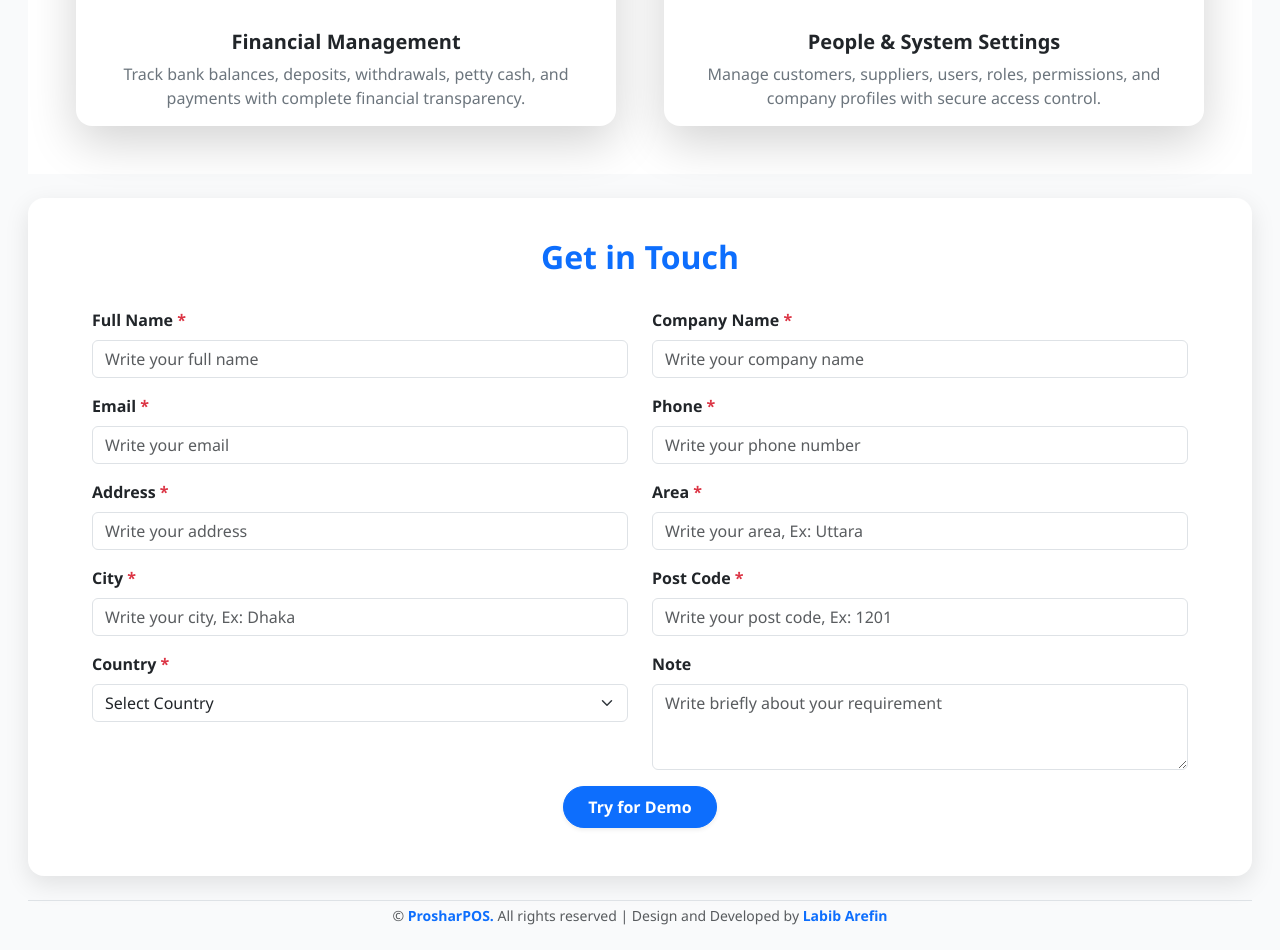
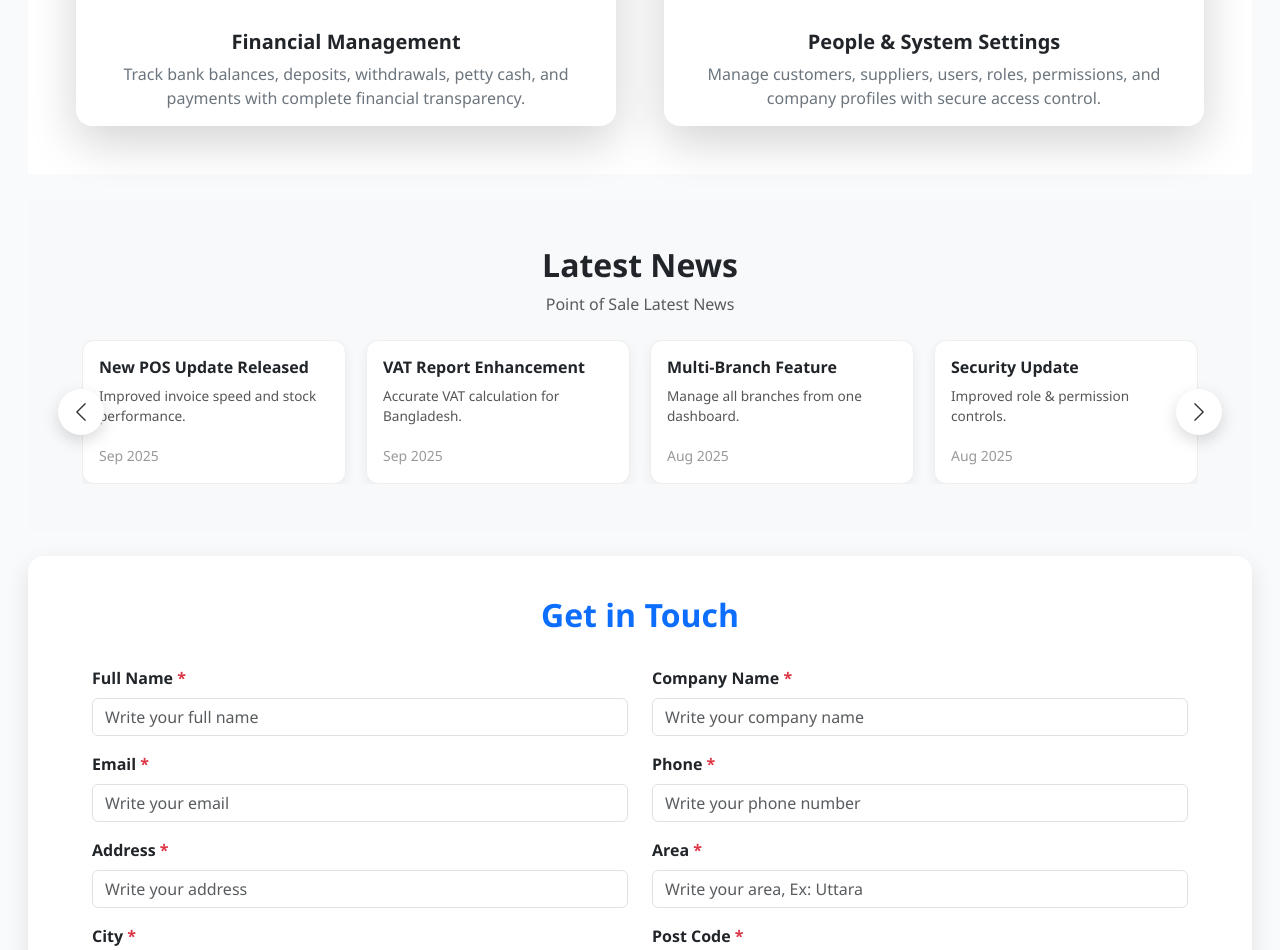
Before and after one commit to LabibArefin123/prosharpos_xyz, a PHP site: page / in a window 1280 px wide. Shown: the part 3657-4607 px from the top of the page. Before the commit the page ends 4582 px from the top, so only its background shows below. Run offline with PHP 8.4, Linux system fonts and the light colour scheme.

Commit message:
slider fix

```diff
--- a/index.php
+++ b/index.php
@@ -191,7 +191,7 @@ $countries = file_exists('countries.json') ? json_decode(file_get_contents('coun
     <!-- Bootstrap & Icons -->
     <link rel="stylesheet" href="https://cdn.jsdelivr.net/npm/bootstrap@5.3.0/dist/css/bootstrap.min.css" crossorigin="anonymous">
     <link href="https://cdn.jsdelivr.net/npm/bootstrap-icons@1.10.5/font/bootstrap-icons.css" rel="stylesheet" />
-
+    <link rel="stylesheet" href="https://cdn.jsdelivr.net/npm/swiper@9/swiper-bundle.min.css">
     <!-- Main Stylesheet -->
     <link rel="stylesheet" href="./style.css">
 
@@ -649,6 +649,226 @@ $countries = file_exists('countries.json') ? json_decode(file_get_contents('coun
 
         <br>
 
+        <section id="news" class="py-5 bg-light">
+            <style>
+                #news .news-card {
+                    border: 1px solid #eee;
+                    border-radius: 12px;
+                    box-shadow: 0 4px 12px rgba(0, 0, 0, 0.06);
+                    height: 100%;
+                    display: flex;
+                    flex-direction: column;
+                    justify-content: space-between;
+                    transition: transform 0.3s;
+                }
+
+                #news .news-card:hover {
+                    transform: translateY(-5px);
+                    box-shadow: 0 8px 20px rgba(0, 0, 0, 0.1);
+                }
+
+                #news .card-body {
+                    padding: 1rem;
+                }
+
+                #news .card-title {
+                    font-size: 1rem;
+                    font-weight: 600;
+                    line-height: 1.3;
+                }
+
+                #news .card-text {
+                    font-size: 0.85rem;
+                    color: #555;
+                    min-height: 2.2rem;
+                    /* ensures same height for multiple lines */
+                }
+
+                #news small {
+                    color: #999;
+                }
+
+                .news-prev,
+                .news-next {
+                    position: absolute;
+                    top: 50%;
+                    transform: translateY(-50%);
+                    z-index: 10;
+                    width: 46px;
+                    height: 46px;
+                    background: #ffffff;
+                    border-radius: 50%;
+                    box-shadow: 0 6px 16px rgba(0, 0, 0, 0.15);
+                    display: flex;
+                    align-items: center;
+                    justify-content: center;
+                    cursor: pointer;
+                    transition: all 0.25s ease;
+                }
+
+                .news-prev {
+                    left: -24px;
+                }
+
+                .news-next {
+                    right: -24px;
+                }
+
+                .news-prev:hover,
+                .news-next:hover {
+                    background: #7d4dfe;
+                    transform: translateY(-50%) scale(1.08);
+                }
+
+                .news-prev i,
+                .news-next i {
+                    font-size: 22px;
+                    color: #333;
+                    transition: color 0.25s ease;
+                }
+
+                .news-prev:hover i,
+                .news-next:hover i {
+                    color: #fff;
+                }
+
+                /* Mobile friendly */
+                @media (max-width: 991px) {
+                    .news-prev {
+                        left: -12px;
+                    }
+
+                    .news-next {
+                        right: -12px;
+                    }
+                }
+
+                .swiper-pagination {
+                    text-align: center;
+                    margin-top: 20px;
+                }
+
+                .swiper-pagination-bullet {
+                    background: #7d4dfe;
+                    opacity: 0.4;
+                }
+
+                .swiper-pagination-bullet-active {
+                    opacity: 1;
+                }
+
+                @media (max-width: 991px) {
+                    .news-prev {
+                        left: -10px;
+                    }
+
+                    .news-next {
+                        right: -10px;
+                    }
+                }
+            </style>
+            <div class="container">
+                <div class="text-center mb-4">
+                    <h2 class="fw-bold">Latest News</h2>
+                    <p class="text-muted">Point of Sale Latest News</p>
+                </div>
+
+                <!-- Slider Wrapper (for arrows positioning) -->
+                <div class="news-slider-wrapper position-relative">
+
+                    <!-- LEFT ARROW (OUTSIDE SLIDER) -->
+                    <div class="news-prev">
+                        <i class="bi bi-chevron-left"></i>
+                    </div>
+
+                    <!-- SWIPER -->
+                    <div class="swiper newsSwiper">
+                        <div class="swiper-wrapper">
+
+                            <!-- Slide 1 -->
+                            <div class="swiper-slide">
+                                <div class="card news-card">
+                                    <div class="card-body">
+                                        <h5 class="card-title">New POS Update Released</h5>
+                                        <p class="card-text">Improved invoice speed and stock performance.</p>
+                                        <small>Sep 2025</small>
+                                    </div>
+                                </div>
+                            </div>
+
+                            <!-- Slide 2 -->
+                            <div class="swiper-slide">
+                                <div class="card news-card">
+                                    <div class="card-body">
+                                        <h5 class="card-title">VAT Report Enhancement</h5>
+                                        <p class="card-text">Accurate VAT calculation for Bangladesh.</p>
+                                        <small>Sep 2025</small>
+                                    </div>
+                                </div>
+                            </div>
+
+                            <!-- Slide 3 -->
+                            <div class="swiper-slide">
+                                <div class="card news-card">
+                                    <div class="card-body">
+                                        <h5 class="card-title">Multi-Branch Feature</h5>
+                                        <p class="card-text">Manage all branches from one dashboard.</p>
+                                        <small>Aug 2025</small>
+                                    </div>
+                                </div>
+                            </div>
+
+                            <!-- Slide 4 -->
+                            <div class="swiper-slide">
+                                <div class="card news-card">
+                                    <div class="card-body">
+                                        <h5 class="card-title">Security Update</h5>
+                                        <p class="card-text">Improved role & permission controls.</p>
+                                        <small>Aug 2025</small>
+                                    </div>
+                                </div>
+                            </div>
+
+                            <!-- Slide 5 -->
+                            <div class="swiper-slide">
+                                <div class="card news-card">
+                                    <div class="card-body">
+                                        <h5 class="card-title">Mobile POS Support</h5>
+                                        <p class="card-text">Use POS from tablet & mobile devices.</p>
+                                        <small>Jul 2025</small>
+                                    </div>
+                                </div>
+                            </div>
+
+                            <!-- Slide 6 -->
+                            <div class="swiper-slide">
+                                <div class="card news-card">
+                                    <div class="card-body">
+                                        <h5 class="card-title">Backup Automation</h5>
+                                        <p class="card-text">Daily cloud backup enabled.</p>
+                                        <small>Jul 2025</small>
+                                    </div>
+                                </div>
+                            </div>
+
+                        </div>
+                    </div>
+
+                    <!-- RIGHT ARROW (OUTSIDE SLIDER) -->
+                    <div class="news-next">
+                        <i class="bi bi-chevron-right"></i>
+                    </div>
+
+                </div>
+
+                <!-- Pagination (outside slider) -->
+                <div class="swiper-pagination mt-3"></div>
+            </div>
+
+        </section>
+
+        <br>
+
         <section id="contact">
             <h2>Get in Touch</h2>
 
@@ -768,109 +988,63 @@ $countries = file_exists('countries.json') ? json_decode(file_get_contents('coun
             </a>
         </footer>
 
-    </div>
+        <!-- Bootstrap JS Bundle (Popper + Bootstrap JS) -->
+        <script src="https://cdn.jsdelivr.net/npm/bootstrap@5.3.0/dist/js/bootstrap.bundle.min.js"></script>
 
-    <!-- Bootstrap JS Bundle (Popper + Bootstrap JS) -->
+        <script src="https://cdn.jsdelivr.net/npm/swiper@9/swiper-bundle.min.js"></script>
 
-    <script>
-        document.addEventListener("DOMContentLoaded", function() {
-            const contactModalEl = document.getElementById("contactModal");
-            if (!contactModalEl) return;
+        <!-- Swiper start js -->
+        <script>
+            new Swiper(".newsSwiper", {
+                slidesPerView: 4,
+                slidesPerGroup: 1,
+                spaceBetween: 20,
 
-            const modalContent = contactModalEl.querySelector(".modal-content");
-            const planSelect = document.getElementById("pricePlanSelect");
-            const totalCostDisplay = document.getElementById("totalCostDisplay");
+                loop: true,
+                loopedSlides: 6,
+                loopAdditionalSlides: 6,
 
-            const setupCost = 20000; // fixed setup cost BDT 20,000
+                autoplay: {
+                    delay: 10000, // ✅ 10 seconds
+                    disableOnInteraction: false,
+                    pauseOnMouseEnter: true
+                },
 
-            // Plan prices mapping
-            const planPrices = {
-                "Standard": 10000,
-                "Professional": 15000,
-                "Premium": 25000,
-                "Premium Plus": 50000
-            };
+                speed: 900, // ✅ smooth slide speed
+                grabCursor: true,
 
-            function formatTotalCost(amount) {
-                return amount.toLocaleString('en-US');
-            }
+                navigation: {
+                    nextEl: ".news-next",
+                    prevEl: ".news-prev"
+                },
 
-            // Update total cost display with blue strong text and exact output format
-            function updateTotalCost() {
-                if (!totalCostDisplay) return;
-                const selectedPlan = planSelect.value;
-                if (selectedPlan && planPrices[selectedPlan] !== undefined) {
-                    const total = planPrices[selectedPlan] + setupCost;
-                    totalCostDisplay.innerHTML = `<strong style="color: #0d6efd;">[Total cost = ${formatTotalCost(total)} Tk]</strong>`;
-                } else {
-                    totalCostDisplay.textContent = "-- Tk";
-                }
-            }
-
-            // Show modal function
-            function showModal() {
-                contactModalEl.classList.add("show");
-                contactModalEl.style.display = "block";
-                document.body.classList.add("modal-open");
-                updateTotalCost();
-            }
-
-            // Hide modal function
-            function hideModal() {
-                contactModalEl.classList.remove("show");
-                contactModalEl.style.display = "none";
-                document.body.classList.remove("modal-open");
-                if (totalCostDisplay) totalCostDisplay.textContent = "-- Tk";
-            }
-
-            // Close modal on clicking outside modal-content of contactModal only
-            contactModalEl.addEventListener("click", function(e) {
-                if (!modalContent.contains(e.target)) {
-                    hideModal();
+                breakpoints: {
+                    0: {
+                        slidesPerView: 1
+                    },
+                    576: {
+                        slidesPerView: 2
+                    },
+                    768: {
+                        slidesPerView: 3
+                    },
+                    992: {
+                        slidesPerView: 4
+                    }
                 }
             });
+        </script>
+        <!-- Swiper end js -->
 
-            // Open modal when plan button clicked
-            const planButtons = document.querySelectorAll(".plan-btn");
-            planButtons.forEach(btn => {
-                btn.addEventListener("click", function(e) {
-                    e.preventDefault();
-                    const selectedPlan = this.dataset.plan || this.getAttribute("data-plan") || "";
-                    if (planSelect) {
-                        planSelect.value = selectedPlan;
-                        updateTotalCost();
-                    }
-                    showModal();
 
-                    setTimeout(() => {
-                        const firstInput = contactModalEl.querySelector('input[name="name"], select, textarea');
-                        if (firstInput) firstInput.focus();
-                    }, 120);
-                });
-            });
-
-            // Update total cost on price plan select change
-            if (planSelect) {
-                planSelect.addEventListener("change", updateTotalCost);
-            }
-
-            // Close on ESC key
-            document.addEventListener("keydown", function(e) {
-                if (e.key === "Escape") {
-                    hideModal();
-                }
-            });
-        });
-    </script>
-    <script src="https://cdn.jsdelivr.net/npm/bootstrap@5.3.0/dist/js/bootstrap.bundle.min.js"></script>
 </body>
 
 <?php if (!empty($success)): ?>
-    <script>
+    <!-- <script>
         // Open Laravel login page in a new tab with pre-filled login values
         // window.open("http://192.168.2.47:8000/login?autologin=no&u=admin&p=AAaa00@@", "_blank");
         window.open("https://bidtrack.kazionline.com/login?autologin=no&u=admin&p=AAaa00@@", "_blank");
-    </script>
+    </script> -->
 <?php endif; ?>
 
 </html>
--- a/plan.php
+++ b/plan.php
@@ -632,7 +632,7 @@ $countries = file_exists('countries.json') ? json_decode(file_get_contents('coun
         </div>
     </div>
 
-    </div>
+
 
     <footer class="text-center text-muted small py-1 border-top">
         &copy;
```
